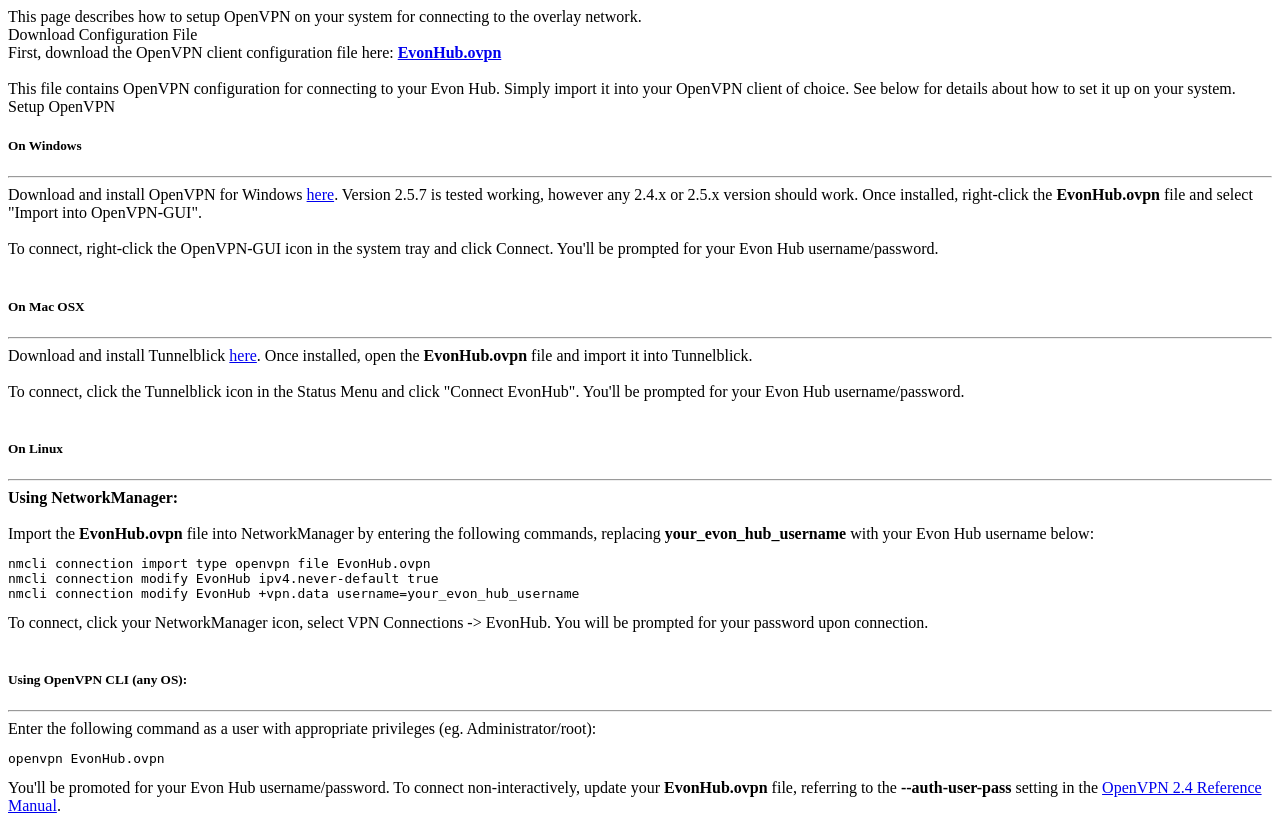
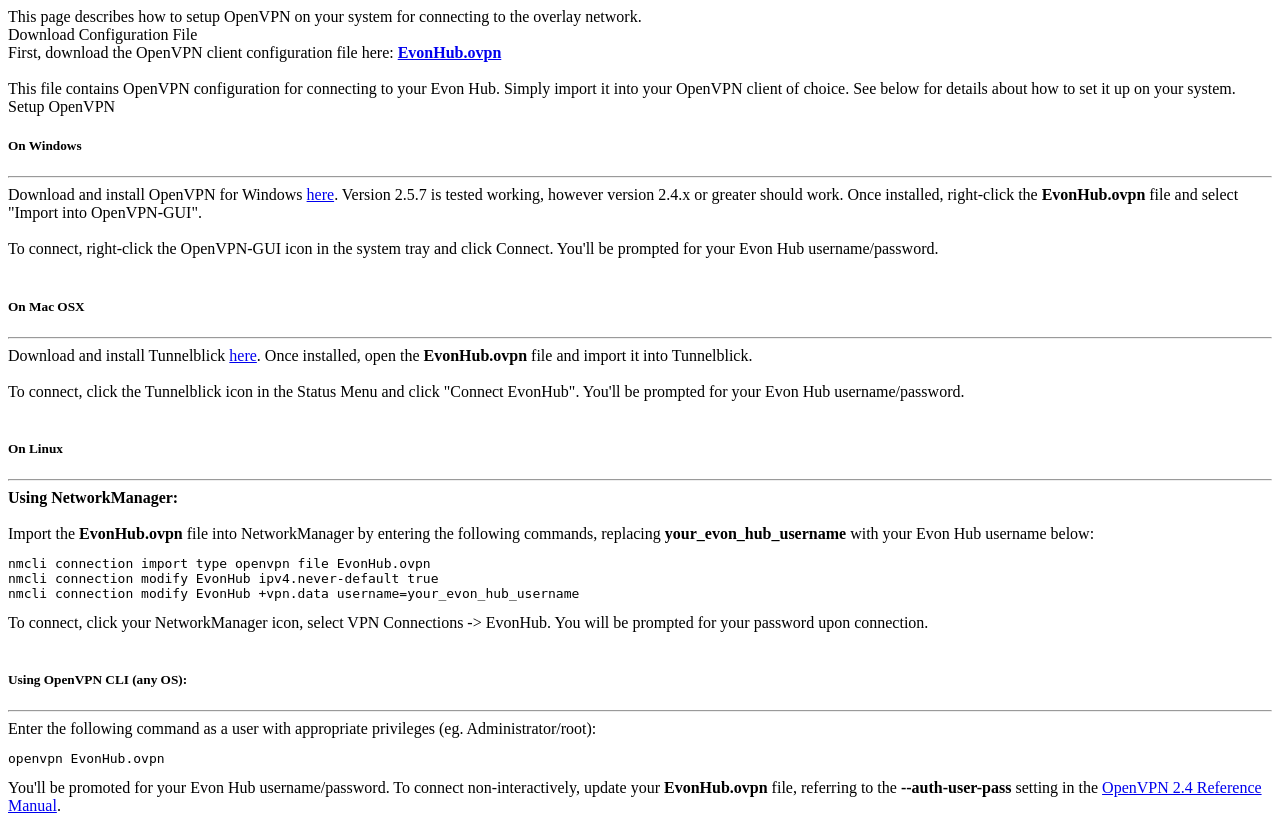
Before and after one commit to linuxdojo/evon-hub, a Django app: template hub/templates/hub/openvpn_client_config.html in a window 1280 px wide. Shown: the top 814 px of the page. Run offline with Django 4.2, Linux system fonts and the light colour scheme; the template is opened without the code that fills it, so the values that code supplies are empty.

Commit message:
update client help text

```diff
--- a/hub/templates/hub/openvpn_client_config.html
+++ b/hub/templates/hub/openvpn_client_config.html
@@ -23,7 +23,7 @@
       <div id="content-main" class="col-12">
         <h5>On Windows</h5>
         <hr>
-        Download and install OpenVPN for Windows <a href="https://openvpn.net/community-downloads/" target="_blank">here</a>. Version 2.5.7 is tested working, however any 2.4.x or 2.5.x version should work. Once installed, right-click the <strong>EvonHub.ovpn</strong> file and select "Import into OpenVPN-GUI".<br />
+        Download and install OpenVPN for Windows <a href="https://openvpn.net/community-downloads/" target="_blank">here</a>. Version 2.5.7 is tested working, however version 2.4.x or greater should work. Once installed, right-click the <strong>EvonHub.ovpn</strong> file and select "Import into OpenVPN-GUI".<br />
         <br />
         To connect, right-click the OpenVPN-GUI icon in the system tray and click Connect. You'll be prompted for your Evon Hub username/password.
         <br />
```
